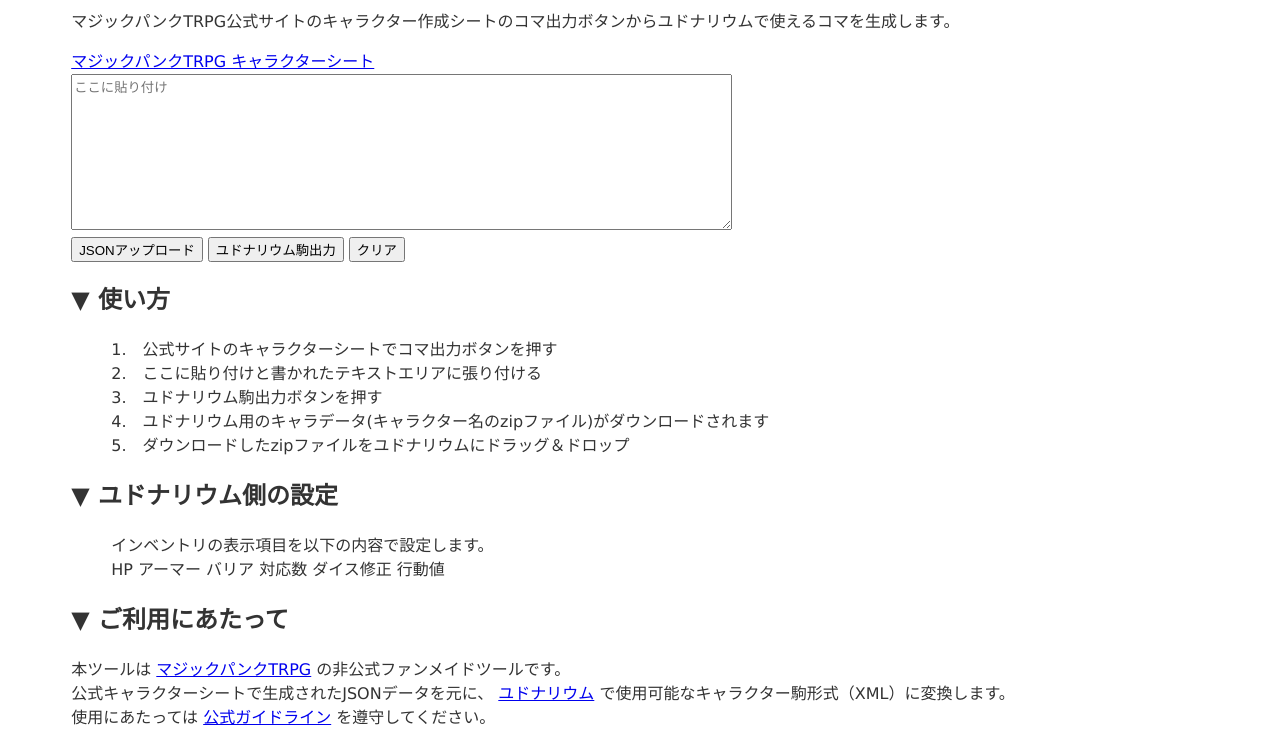
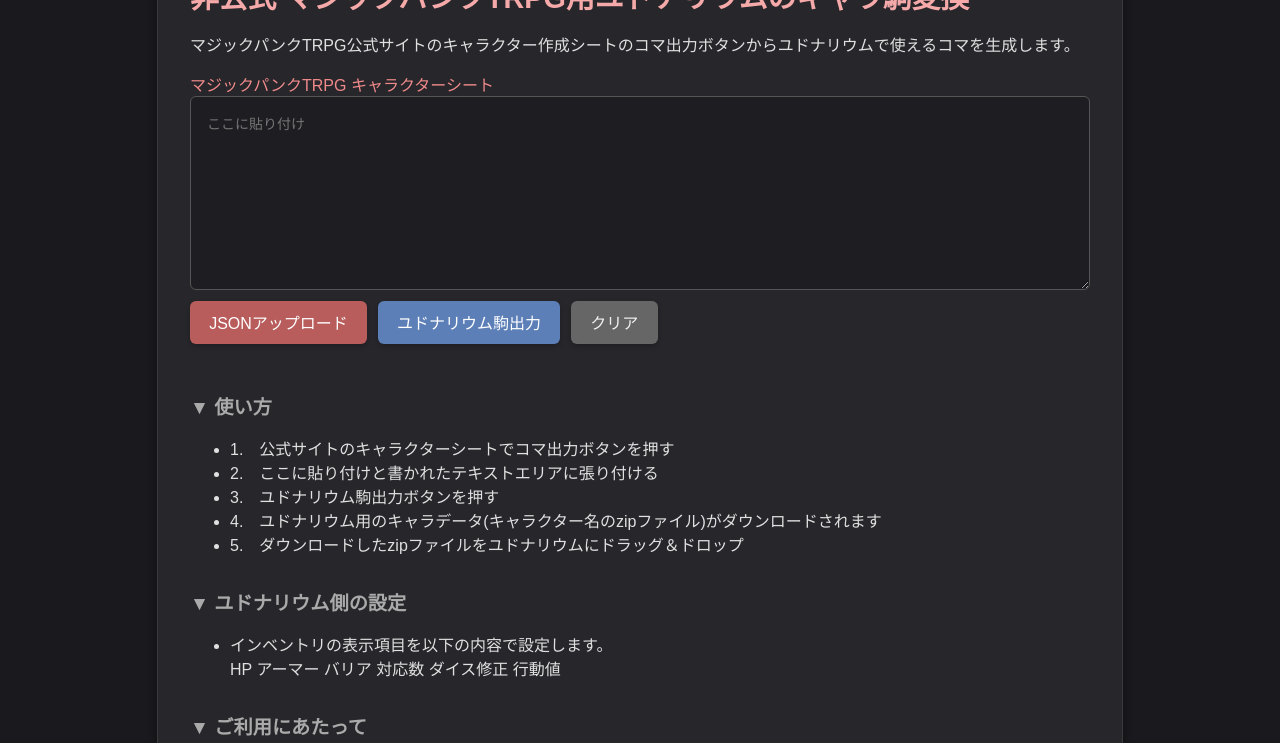
Before and after one commit to tgp-local-258/magicpunk-chara-convert, a plain HTML site: page index.html in a window 1280 px wide. Shown: the part 109-852 px from the top of the page. Drawn offline with nearby package versions, Linux system fonts and the light colour scheme.

Commit message:
Add files via upload

```diff
--- a/css/style.css
+++ b/css/style.css
@@ -1,18 +1,87 @@
 body {
-	color: #333333;
-	font-size: 100%;
-	font-family: "ヒラギノ角ゴ ProN W3", "Hiragino Kaku Gothic ProN",verdana,"メイリオ", Meiryo, sans-serif;
-	line-height: 1.5;
-	background: url(null) fixed;
-	background-color: #fff;
+    font-family: "M PLUS Rounded 1c", sans-serif;
+    background-color: #1a1a1e;
+    color: #e0e0e0;
+    margin: 0;
+    padding: 0;
 }
-html {
-	overflow-y: scroll;
+
+.container {
+    max-width: 900px;
+    margin: 2rem auto;
+    padding: 2rem;
+    background-color: #26262b;
+    border: 1px solid #3a3a3f;
+    border-radius: 12px;
+    box-shadow: 0 4px 10px rgba(0,0,0,0.4);
 }
-ul, ol {
-	list-style: none;
+
+h1 {
+    font-size: 1.8rem;
+    margin-bottom: 0.5rem;
+    color: #f5a9a9; /* 明るめの赤系 */
 }
-.container {
-    width: 90%;
-    margin: 50px auto;
+
+h2 {
+    font-size: 1.2rem;
+    color: #aaaaaa;
+    margin-top: 2rem;
 }
+
+.cp_iptxt textarea {
+    width: 100%;
+    font-family: monospace;
+    font-size: 14px;
+    padding: 1rem;
+    border: 1px solid #555;
+    border-radius: 6px;
+    background-color: #1e1e22;
+    color: #e0e0e0;
+    box-sizing: border-box;
+}
+
+/* ボタン共通 */
+button {
+    font-family: inherit;
+    font-size: 1rem;
+    padding: 0.6rem 1.2rem;
+    margin: 0.4rem 0.4rem 1rem 0;
+    border: none;
+    border-radius: 6px;
+    cursor: pointer;
+    box-shadow: 0 2px 5px rgba(0,0,0,0.2);
+    transition: background-color 0.2s ease, color 0.2s ease;
+}
+
+/* ボタン種別 */
+button.upload {
+    background-color: #b85c5c;
+    color: #fff;
+}
+button.convert {
+    background-color: #5c7fb8;
+    color: #fff;
+}
+button.clear {
+    background-color: #666;
+    color: #f0f0f0;
+}
+button:hover {
+    filter: brightness(1.1);
+}
+
+/* リンク */
+a {
+    color: #f08a8a;
+    text-decoration: none;
+}
+a:hover {
+    text-decoration: underline;
+}
+
+/* 小さな注意文 */
+.container p[style] {
+    margin-top: 1.5rem;
+    line-height: 1.4;
+    color: #bbbbbb;
+}
```
